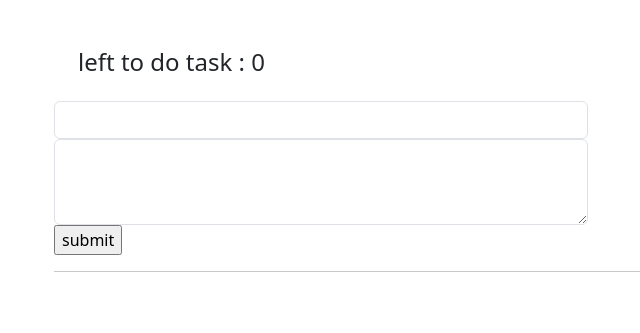
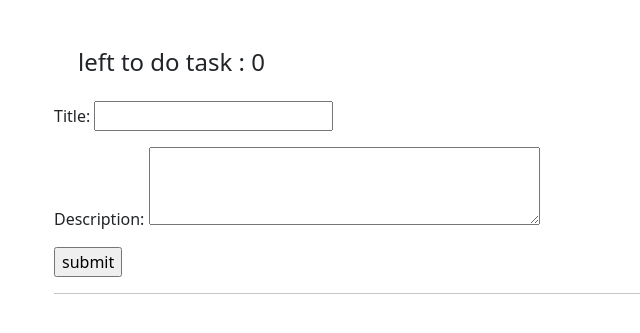
Before and after one commit to Prakash5209/todo-django, a Django app: page / in a window 1280 px wide. Shown: the part 56-389 px from the top of the page, without its empty margins (52-692 px from the left). Run offline with Django 4.2, Linux system fonts and the light colour scheme; the visitor is signed in with stand-in values (Sample User, id 1); data that the repository does not hold is empty; some libraries are stand-ins or nearby versions.

Commit message:
customizing forms

```diff
--- a/task/forms.py
+++ b/task/forms.py
@@ -5,8 +5,8 @@ from task.models import Task
 class Task_form(forms.ModelForm):
     class Meta:
         model=Task
-        fields=('title','description',)
-        widgets = {
-            'title':forms.TextInput(attrs={'class':'form-control'}),
-            'description':forms.TextInput(attrs={'class':'form-control'}),
-        }
+        fields=('title','description')
+
+    def __init__(self,*args,**kwargs):
+        super().__init__(*args,**kwargs)
+        self.fields['description'].widget.attrs.update({'rows':3})
--- a/task/models.py
+++ b/task/models.py
@@ -14,4 +14,4 @@ class Task(TimeStampModel):
     description=models.TextField()
 
     def __str__(self):
-        return self.title
+        return self.user
--- a/task/templates/task.html
+++ b/task/templates/task.html
@@ -2,13 +2,12 @@
 {% block content %}
 <h4 class="m-4">left to do task : {{total_task}}</h4>
 {% comment %} <a href="{% url 'task:new_task' %}" class="btn btn-primary">add new task</a><br><br> {% endcomment %}
-<div class="">
 <div class="col-md-6">
     <form method="post" action="">
         {% csrf_token %}
-            {% comment %} {{ form.as_p }} {% endcomment %}
-            <input type="text" name="title" class="form-control">
-            <textarea type="text" name="description" class="form-control" rows="3"></textarea>
+        {{ form.as_p }}
+        {% comment %} <input type="text" name="title" class="form-control">
+        <textarea type="text" name="description" class="form-control" rows="2"></textarea>{% endcomment %}
         <input type="submit" value="submit">
     </form>
 </div><hr>
@@ -23,7 +22,7 @@
                         <li><p>{{ task.description }}</p></li>
                     </ol>
                 </div>
-                    <div class="col-md-auto">
+                <div class="task_button col-md-auto">
                     {% comment %} <a href="#" class="btn btn-primary btn-sm" role="button" aria-pressed="true">Edit</a>
                     <a href="{% url 'task:delete_task' task.id %}" class="btn btn-danger btn-sm" role="button" aria-pressed="true">Delete</a> {% endcomment %}
                     <a href="{% url 'task:edit_task' task.id %}">Edit</a>
@@ -34,5 +33,4 @@
         {% endfor %}
     </div>
 </div>
-</div>
 {% endblock content%}
--- a/task/views.py
+++ b/task/views.py
@@ -21,6 +21,7 @@ def TaskClassView(request):
         obj = form.save(commit=False)
         obj.user = request.user
         obj.save()
+        return redirect('task:TaskClassView')
     context = {'object_list':vari,'form':form,'total_task':total_task}
     return render(request,'task.html',context)
 
@@ -47,4 +48,4 @@ def edit_task(request,pk):
         form.save()
         return redirect('task:TaskClassView')
     context={'form':form}
-    return render(request,'form.html',context)
+    return render(request,'task.html',context)
```
Also changed, not shown: task/migrations/0001_initial.py, task/migrations/0002_task_description.py (added), task/migrations/0002_timestampmodel_remove_task_id_task_user_and_more.py (deleted), task/migrations/0003_alter_timestampmodel_created_at_and_more.py (deleted). Lines whose indentation alone changed are shown as unchanged.
